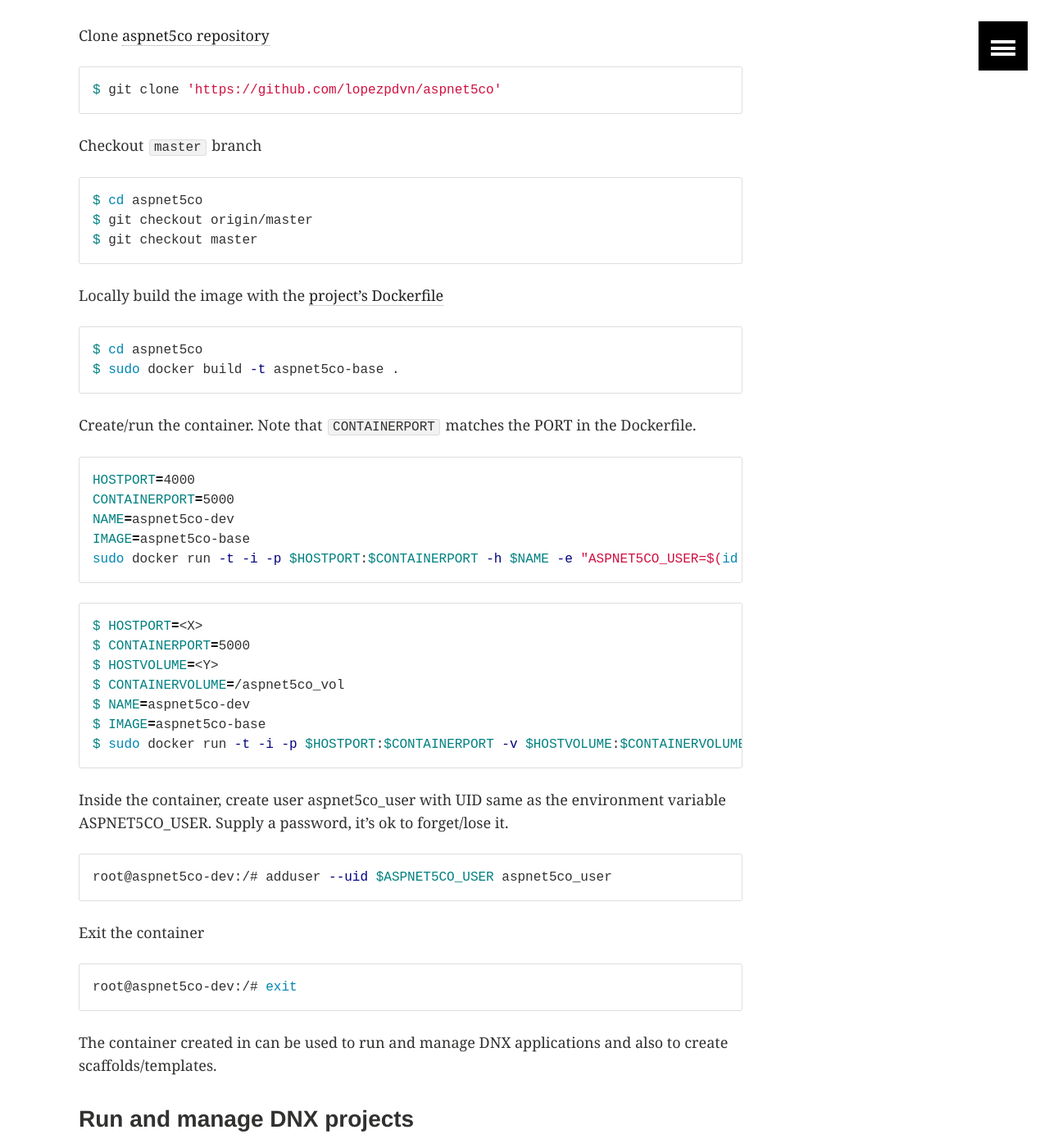
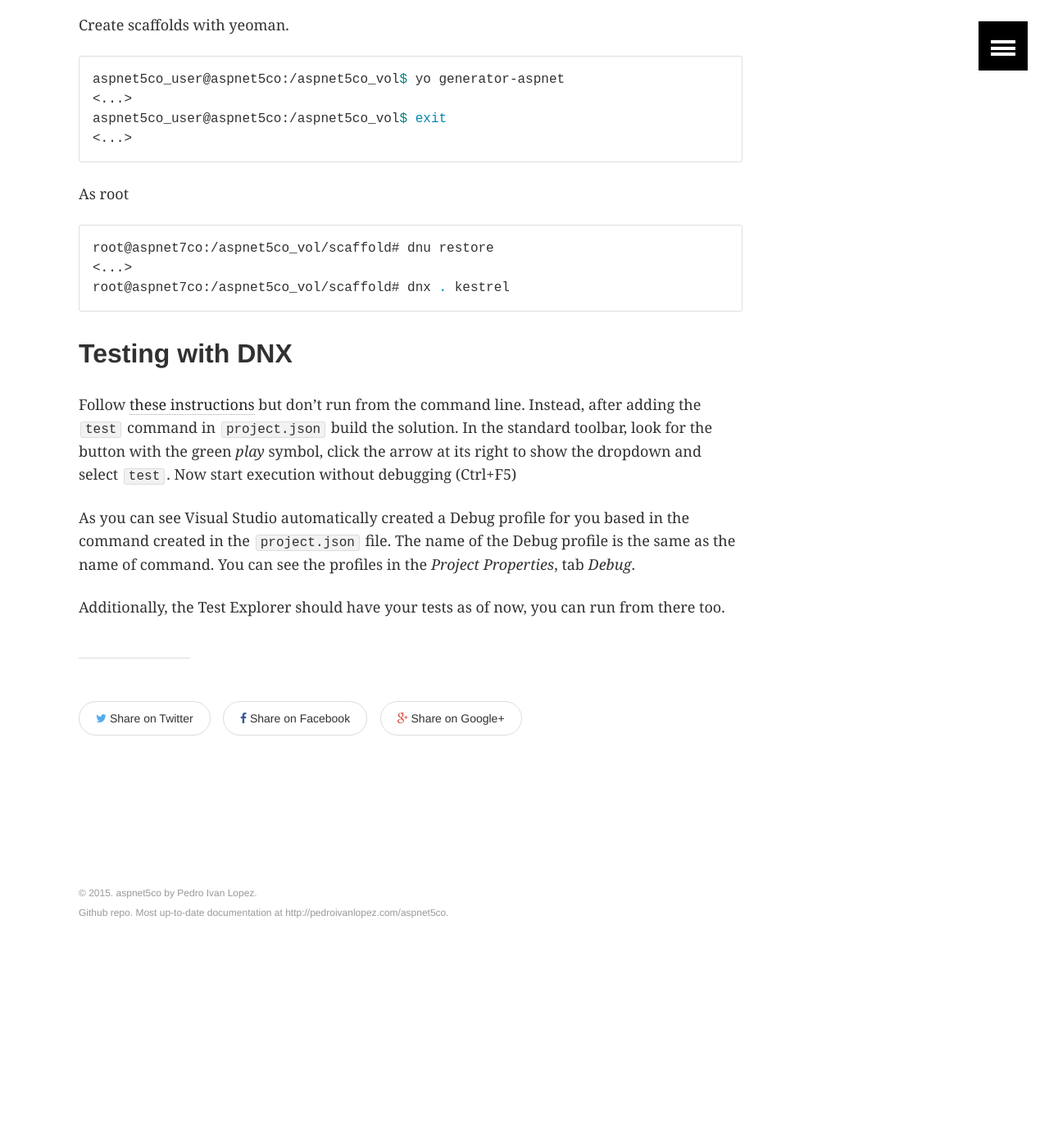
Before and after one commit to lopezpdvn/aspnet5co, a Jekyll site: the page built from pages/development.md, in a window 1280 px wide and 1400 px high, scrolled down 958 px. Shown: the whole window at 82% size. Built offline with Jekyll 4.4.1, drawn with Linux system fonts in a browser that asks for light colours; after the commit the page ends 2156 px from its top, so only the background shows below that; some of the changed text lies outside the part shown.

Commit message:
Reorganized sections

```diff
--- a/_data/navigation.yml
+++ b/_data/navigation.yml
@@ -20,11 +20,6 @@
   excerpt: Testing
   image: webimg.jpg
 
-- title: Other
-  url: /other
-  excerpt: Other
-  image: webimg.jpg
-
 - title: Documentation
   url: /documentation
   excerpt: Project documentation
--- a/pages/development.md
+++ b/pages/development.md
@@ -20,74 +20,7 @@ several ways to develop and run DNX projects:
 Recall that a DNX project is cross-platform independently of on what platform
 it was developed/built/packaged.
 
-This section presents instructions to set up development on Docker containers
-and shows deployment of a demo application.
-
-## Development on Docker
-
-Clone [aspnet5co repository](https://github.com/lopezpdvn/aspnet5co)
-
-{% highlight bash %}
-$ git clone 'https://github.com/lopezpdvn/aspnet5co'
-{% endhighlight %}
-
-Checkout `master` branch
-
-{% highlight bash %}
-$ cd aspnet5co
-$ git checkout origin/master
-$ git checkout master
-{% endhighlight %}
-
-Locally build the image with the [project's
-Dockerfile](https://github.com/lopezpdvn/aspnet5co/blob/master/Dockerfile)
-
-{% highlight bash %}
-$ cd aspnet5co
-$ sudo docker build -t aspnet5co-base .
-{% endhighlight %}
-
-Create/run the container. Note that `CONTAINERPORT` matches the PORT in the
-Dockerfile.
-
-{% highlight bash %}
-HOSTPORT=4000
-CONTAINERPORT=5000
-NAME=aspnet5co-dev
-IMAGE=aspnet5co-base
-sudo docker run -t -i -p $HOSTPORT:$CONTAINERPORT -h $NAME -e "ASPNET5CO_USER=$(id -u)" --name $NAME $IMAGE
-{% endhighlight %}
-
-{% highlight bash %}
-$ HOSTPORT=<X>
-$ CONTAINERPORT=5000
-$ HOSTVOLUME=<Y>
-$ CONTAINERVOLUME=/aspnet5co_vol
-$ NAME=aspnet5co-dev
-$ IMAGE=aspnet5co-base
-$ sudo docker run -t -i -p $HOSTPORT:$CONTAINERPORT -v $HOSTVOLUME:$CONTAINERVOLUME -h $NAME -e "ASPNET5CO_USER=$(id -u)" --name $NAME $NAME
-{% endhighlight %}
-
-Inside the container, create user aspnet5co_user with UID same as the
-environment variable ASPNET5CO_USER. Supply a password, it's ok to forget/lose
-it.
-
-{% highlight bash %}
-root@aspnet5co-dev:/# adduser --uid $ASPNET5CO_USER aspnet5co_user
-{% endhighlight %}
-
-Exit the container
-
-{% highlight bash %}
-root@aspnet5co-dev:/# exit
-{% endhighlight %}
-
-The container created in can be used to run and manage DNX applications and
-also to create scaffolds/templates.
-
-### Run and manage DNX projects
-
-### Create scaffolds
+## Create scaffolds
 
 {% highlight bash %}
 root@aspnet7co:/# chown -R aspnet5co_user /aspnet5co_vol
@@ -112,3 +45,20 @@ root@aspnet7co:/aspnet5co_vol/scaffold# dnu restore
 <...>
 root@aspnet7co:/aspnet5co_vol/scaffold# dnx . kestrel
 {% endhighlight %}
+
+## Testing with DNX
+
+Follow [these
+instructions](http://xunit.github.io/docs/getting-started-dnx.html) but don't
+run from the command line. Instead, after adding the `test` command in
+`project.json` build the solution. In the standard toolbar, look for the button
+with the green *play* symbol, click the arrow at its right to show the dropdown
+and select `test`. Now start execution without debugging (Ctrl+F5)
+
+As you can see Visual Studio automatically created a Debug profile for you
+based in the command created in the `project.json` file. The name of the Debug
+profile is the same as the name of command. You can see the profiles in the
+*Project Properties*, tab *Debug*.
+
+Additionally, the Test Explorer should have your tests as of now, you can run
+from there too.
```
Also changed, not shown: pages/aspnet5-community.md (added, +45 -0 lines), pages/aspnet5-introduction.md (added, +63 -0 lines), pages/dnx-dnvm-dnu.md (added, +88 -0 lines), pages/docker.md (added, +29 -0 lines), pages/dotnet-cross-platform-development.md (added, +35 -0 lines), pages/dotnet-future-2015.md (added, +105 -0 lines), pages/installation.md (+51 -42 lines).
